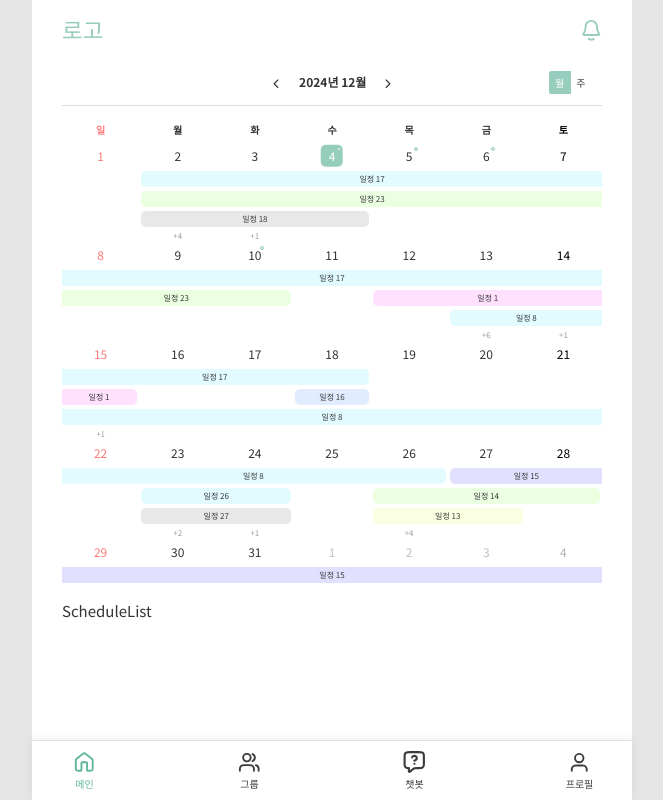
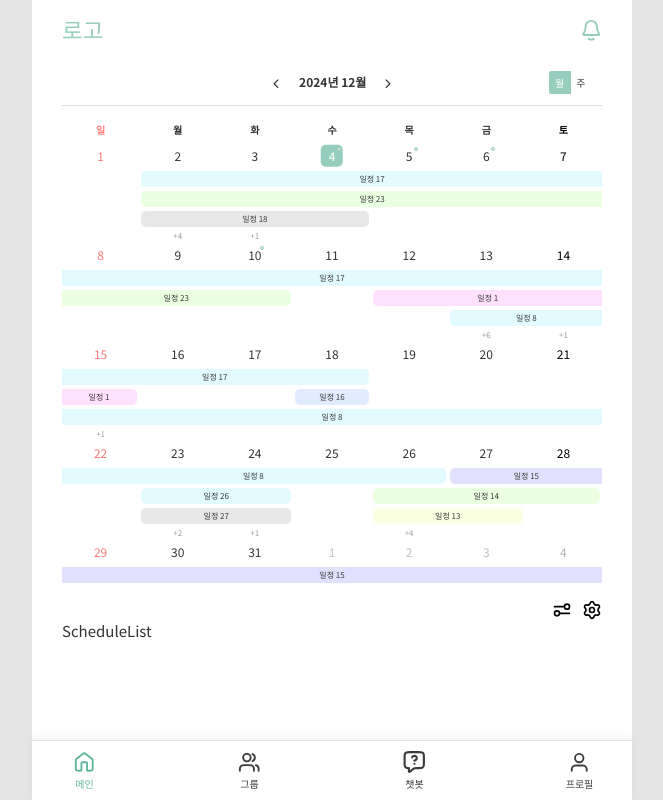
Before and after one commit to prgrms-web-devcourse-final-project/WEB1_1_ALL-I_FE, a React (Vite) app: page /main in a window 1280 px wide. Shown: the whole page, without its empty margins (308-971 px from the left). Built offline with nearby package versions, Linux system fonts and the light colour scheme; a web font is replaced by a local one.

Commit message:
feat: CategoryButtons 컴포넌트 폴더 이동 및 수정

```diff
--- a/src/components/feature/MainCategoryButton/MainCategoryButton.tsx
+++ b/src/components/feature/main/CategoryButtons/CategoryButtons.tsx
@@ -1,20 +1,25 @@
 import SettingIcon from "@/assets/icons/setting.svg?react";
 import FilterIcon from "@/assets/icons/filtering.svg?react";
-import * as Styled from "./MainCategoryButton.style";
+import * as Styled from "./CategoryButtons.style";
 import { useNavigate } from "react-router-dom";
 
 function MainCategoryButton() {
   const navigate = useNavigate();
-  const handleClick = () => {
+
+  const handleFilterClick = () => {
+    console.log("filter");
+  };
+  const handleSettingClick = () => {
     navigate("/categories");
   };
+
   return (
     <Styled.Container>
-      <Styled.Button onClick={handleClick}>
+      <Styled.Button onClick={handleFilterClick}>
+        <FilterIcon width={20} height={20} fill="none" stroke="currentColor" />
+      </Styled.Button>
+      <Styled.Button onClick={handleSettingClick}>
         <SettingIcon width={20} height={20} fill="none" stroke="currentColor" />
-      </Styled.Button>
-      <Styled.Button>
-        <FilterIcon width={20} height={20} fill="none" stroke="currentColor" />
       </Styled.Button>
     </Styled.Container>
   );
--- a/src/pages/main/MainPage.tsx
+++ b/src/pages/main/MainPage.tsx
@@ -1,10 +1,12 @@
 import Calendar from "@/components/common/Calendar/Calendar";
 import ScheduleList from "@/components/feature/main/ScheduleList/ScheduleList";
+import CategoryButtons from "@/components/feature/main/CategoryButtons/CategoryButtons";
 
 function MainPage() {
   return (
     <>
       <Calendar usage="main" onDateSelect={() => {}} />
+      <CategoryButtons />
       <ScheduleList />
     </>
   );
```
Also changed, not shown: src/components/feature/main/CategoryButtons/CategoryButtons.style.ts (renamed from src/components/feature/MainCategoryButton/MainCategoryButton.style.ts).
